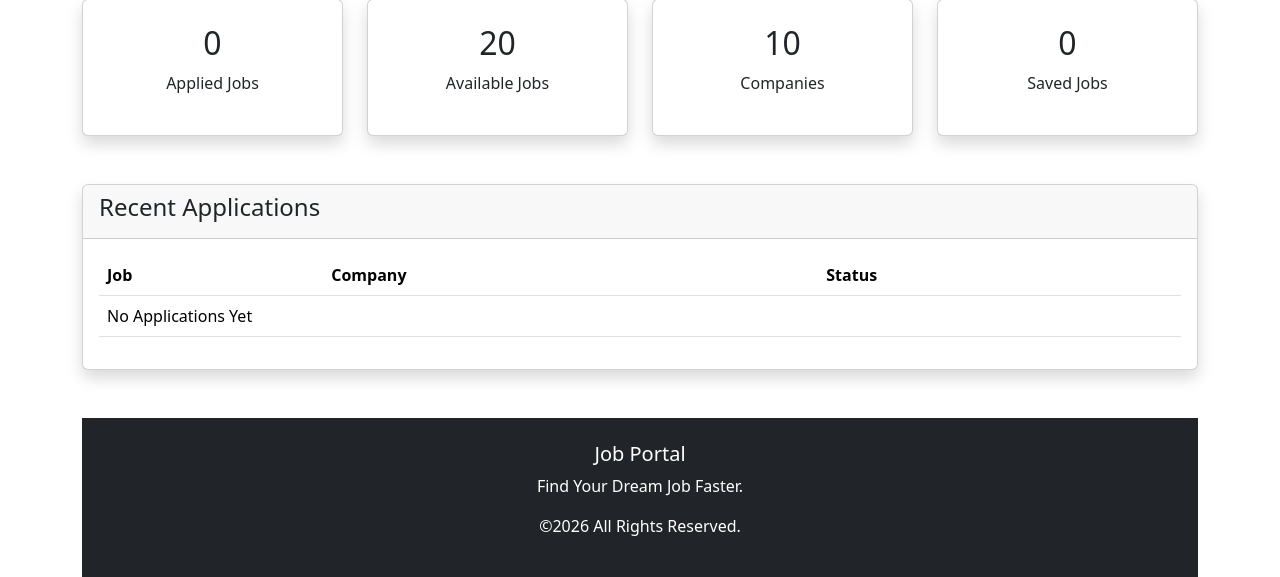
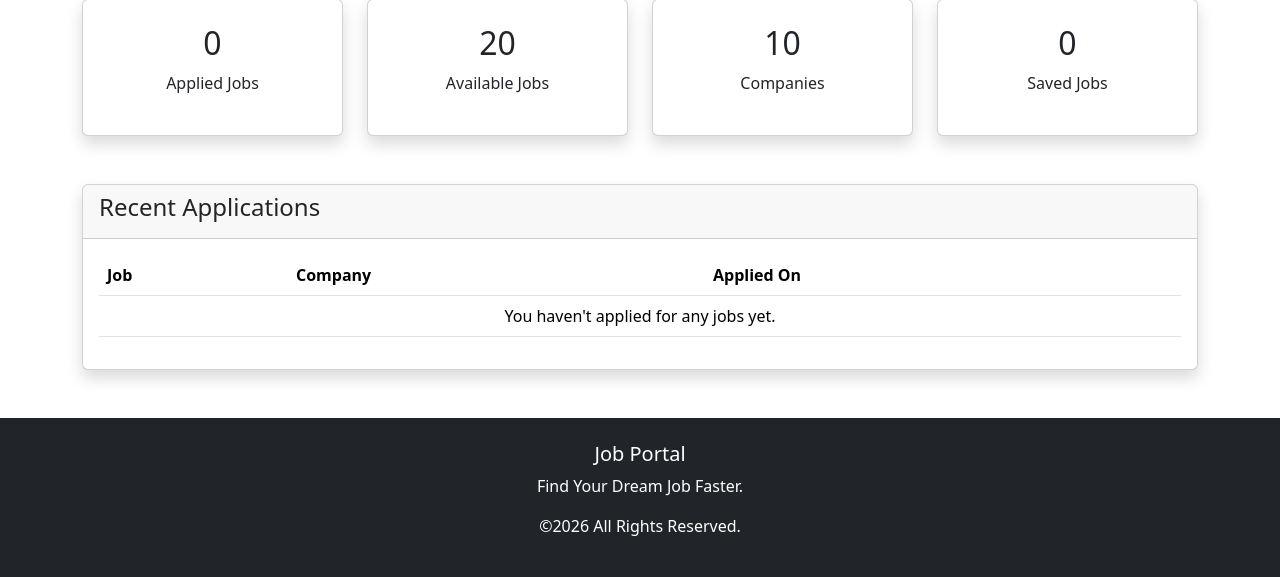
Before and after one commit to ChristianEnan/Job-Portal, a Django app: page /accounts/dashboard/ in a window 1280 px wide. Shown: the part 183-760 px from the top of the page. Run offline with Django 5.2, Linux system fonts and the light colour scheme; a user stored in the database is signed in; data comes from the database, SQL or seed files in the repository; both versions use the stored data as it was after the commit.

Commit message:
feat: Implement saved jobs feature; add SavedJob model, update views and templates for job saving functionality

```diff
--- a/JobPortal/accounts/views.py
+++ b/JobPortal/accounts/views.py
@@ -6,6 +6,7 @@ from .models import CandidateProfile
 from .forms import CandidateProfileForm
 from jobs.models import Job, Company
 from applications.models import Application
+from applications.models import SavedJob
 
 def register(request):
 
@@ -116,18 +117,23 @@ def dashboard(request):
         candidate=request.user
     ).count()
 
+    applications = Application.objects.filter(candidate=request.user).select_related("job")
+
     total_jobs = Job.objects.filter(
         is_active=True
     ).count()
 
     total_companies = Company.objects.count()
 
+    saved_jobs = SavedJob.objects.filter(user=request.user).count()
+
     context = {
-        "applied_jobs": applied_jobs,
-        "total_jobs": total_jobs,
-        "total_companies": total_companies,
-        "saved_jobs": 0,
-    }
+    "applied_jobs": applied_jobs,
+    "total_jobs": total_jobs,
+    "total_companies": total_companies,
+    "saved_jobs": saved_jobs,
+    "applications": applications,
+}
 
     return render(
         request,
--- a/JobPortal/applications/urls.py
+++ b/JobPortal/applications/urls.py
@@ -7,4 +7,11 @@ urlpatterns = [
         views.my_applications,
         name="my_applications",
     ),
+
+     path(
+        "save/<int:job_id>/",
+        views.save_job,
+        name="save_job"
+    ),
+
 ]
--- a/JobPortal/templates/accounts/dashboard.html
+++ b/JobPortal/templates/accounts/dashboard.html
@@ -15,51 +15,31 @@ Dashboard
     <div class="row g-4">
 
         <div class="col-md-3">
-
             <div class="card shadow text-center p-4">
-
                 <h2>{{ applied_jobs }}</h2>
-
                 <p>Applied Jobs</p>
-
             </div>
-
         </div>
 
         <div class="col-md-3">
-
             <div class="card shadow text-center p-4">
-
                 <h2>{{ total_jobs }}</h2>
-
                 <p>Available Jobs</p>
-
             </div>
-
         </div>
 
         <div class="col-md-3">
-
             <div class="card shadow text-center p-4">
-
                 <h2>{{ total_companies }}</h2>
-
                 <p>Companies</p>
-
             </div>
-
         </div>
 
         <div class="col-md-3">
-
             <div class="card shadow text-center p-4">
-
                 <h2>{{ saved_jobs }}</h2>
-
                 <p>Saved Jobs</p>
-
             </div>
-
         </div>
 
     </div>
@@ -67,65 +47,37 @@ Dashboard
     <div class="card shadow mt-5">
 
         <div class="card-header">
-
-<h4>
-
-Recent Applications
-
-</h4>
-
+            <h4>Recent Applications</h4>
         </div>
 
         <div class="card-body">
 
-<table class="table">
+            <table class="table table-hover">
 
                 <thead>
-
                     <tr>
-
                         <th>Job</th>
-
                         <th>Company</th>
-
-<th>Status</th>
-
+                        <th>Applied On</th>
                     </tr>
-
                 </thead>
 
                 <tbody>
 
-{% for app in user.application_set.all %}
+                    {% for application in applications %}
 
                     <tr>
-
-<td>{{ app.job.title }}</td>
-
-<td>{{ app.job.company.name }}</td>
-
-<td>
-
-<span class="badge bg-warning">
-
-Pending
-
-</span>
-
-</td>
-
+                        <td>{{ application.job.title }}</td>
+                        <td>{{ application.job.company.name }}</td>
+                        <td>{{ application.applied_at|date:"d M Y" }}</td>
                     </tr>
 
                     {% empty %}
 
                     <tr>
-
-<td colspan="3">
-
-No Applications Yet
-
+                        <td colspan="3" class="text-center">
+                            You haven't applied for any jobs yet.
                         </td>
-
                     </tr>
 
                     {% endfor %}
@@ -138,4 +90,6 @@ No Applications Yet
 
     </div>
 
+</div>
+
 {% endblock %}
--- a/JobPortal/templates/jobs/detail.html
+++ b/JobPortal/templates/jobs/detail.html
@@ -44,6 +44,10 @@ Apply Now
 
 </form>
 
+<a href="{% url 'save_job' job.id %}" class="btn btn-outline-primary ms-2">
+    <i class="bi bi-bookmark"></i> Save Job
+</a>
+
 {% else %}
 
 <a href="{% url 'login' %}" class="btn btn-primary">
```
Also changed, not shown: JobPortal/applications/models.py (+16 -2 lines), JobPortal/applications/views.py (+21 -0 lines), JobPortal/applications/migrations/0002_alter_application_unique_together_savedjob.py (added), JobPortal/db.sqlite3. Lines whose indentation alone changed are shown as unchanged.
